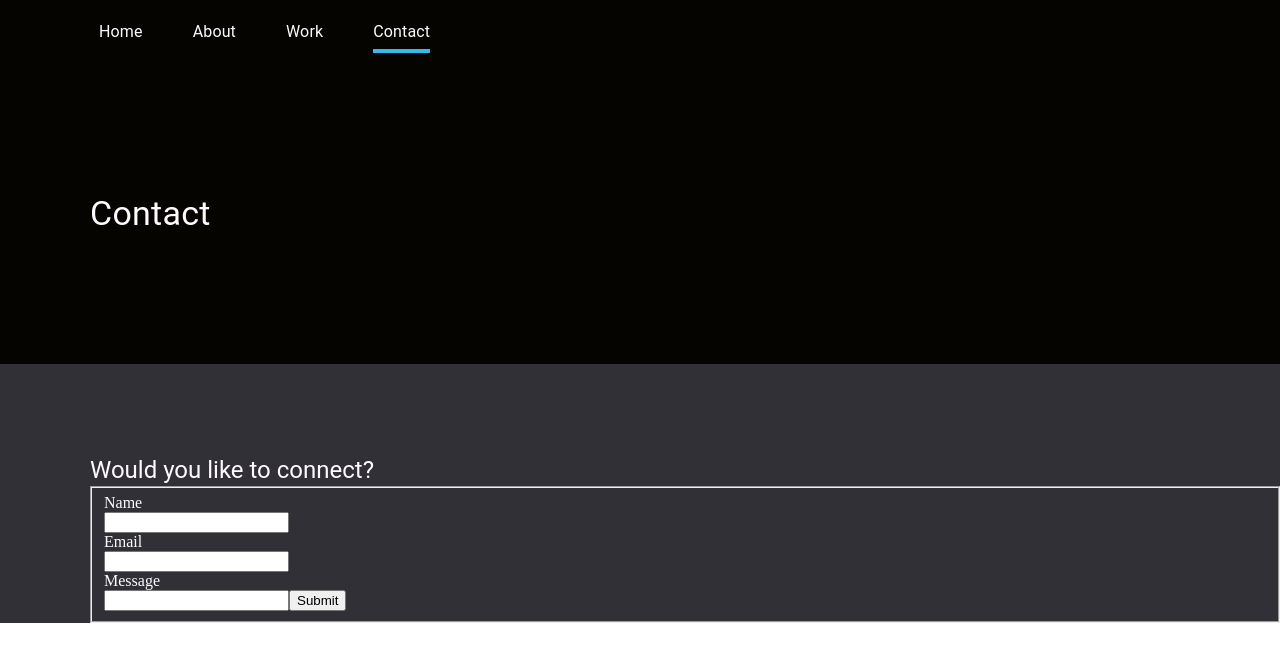
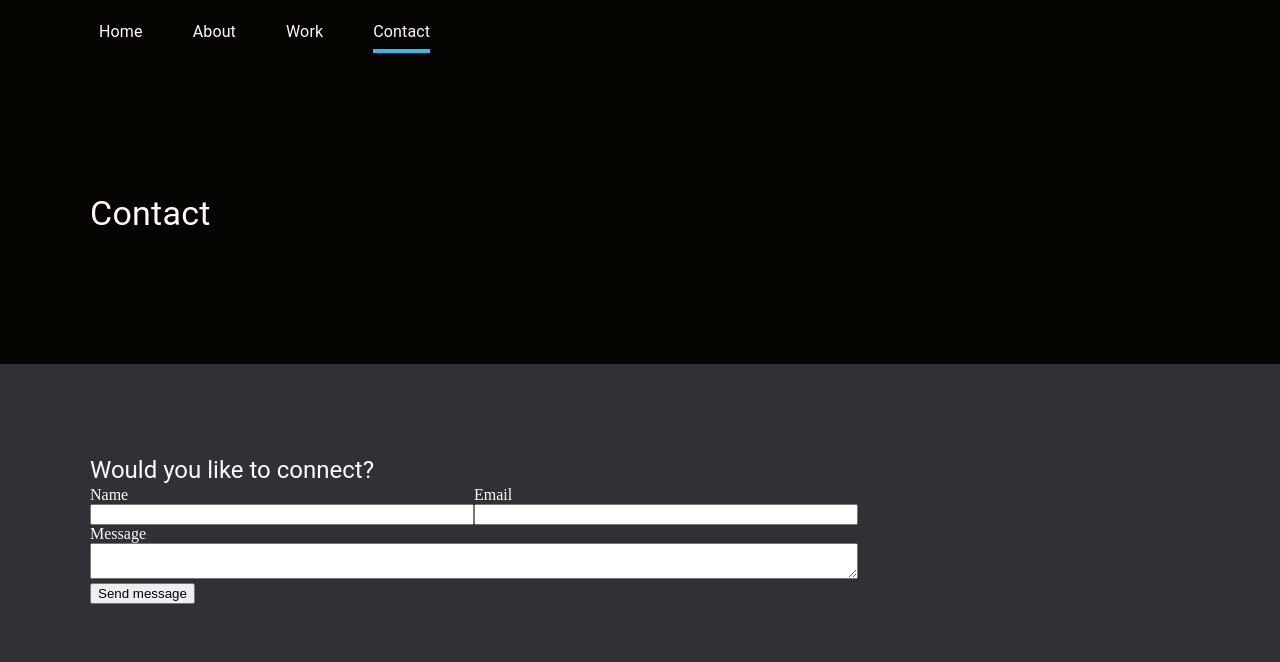
Before and after one commit to Alicino88/portfolio-website, a React (Create React App) app: page /Contact in a window 1280 px wide. Shown: the top 662 px of the page. Built offline with nearby package versions, Linux system fonts and the light colour scheme.

Commit message:
Updates to contact form

```diff
--- a/src/Contact.js
+++ b/src/Contact.js
@@ -1,31 +1,40 @@
-import { Typography } from "@material-ui/core";
+import { TextareaAutosize, Typography } from "@material-ui/core";
 import { makeStyles } from "@material-ui/core/styles";
+
 import Header from "./Header.js";
-import React, { useState } from "react";
 
 const useStyles = makeStyles({
   background: {
     background: "#303036",
     color: "#FFFAFF",
     padding: "90px 0px 0px 90px",
+    height: "100vh",
+  },
+
+  formStyle: {
+    width: "60vw",
+  },
+
+  nameAndEmailContainer: {
+    width: "50%",
+    float: "left",
+  },
+
+  nameAndEmailWidth: {
+    width: "100%",
+  },
+
+  labelStyle: {
+    display: "block",
+  },
+
+  textAreaWidth: {
+    width: "100%",
   },
 });
 
-const Contact = () => {
+const Contact = (Name) => {
   const classes = useStyles();
-  const [submitting, setSubmitting] = useState(false);
-
-  //To prevent the page from being completely reloaded after pressing the submit button I use preventDefault method
-  //user clicks on submit button, setSubmitting runs and sets submitting to true, the message is then displayed.
-  //To achieve this behaviour I use useState hook which creates reactive variable.
-  const handleSubmit = (event) => {
-    event.preventDefault();
-    setSubmitting(true);
-
-    setTimeout(() => {
-      setSubmitting(false);
-    }, 3000);
-  };
   return (
     <div>
       <Header title={"Contact"} />
@@ -33,24 +42,51 @@ const Contact = () => {
         <Typography variant="h5" component="h2">
           Would you like to connect?
         </Typography>
-        {/*when submitting is true the message is displayed*/}
-        {submitting && <div>Submtting Form...</div>}
-        <form onSubmit={handleSubmit}>
-          <fieldset>
-            <label>
-              <p>Name</p>
-              <input name="name" />
+
+        <form className={classes.formStyle}>
+          {/*for attribute on the label and id attribute on input must be the same to bind them together
+            name attribute on the input field is necessary for the information to be sent*/}
+
+          <div className={classes.nameAndEmailContainer}>
+            <label className={classes.labelStyle} for="name">
+              Name
             </label>
-            <label>
-              <p>Email</p>
-              <input type="email" />
+            <input
+              className={classes.nameAndEmailWidth}
+              type="text"
+              id="name"
+              name="name"
+            ></input>
+          </div>
+          <div className={classes.nameAndEmailContainer}>
+            <label className={classes.labelStyle} for="email">
+              Email
             </label>
-            <label>
-              <p>Message</p>
-              <input type="type=" text />
+            <input
+              className={classes.nameAndEmailWidth}
+              type="email"
+              id="email"
+              name="email"
+            ></input>
+          </div>
+
+          <div>
+            <label className={classes.labelStyle} for="message">
+              Message
             </label>
-            <button type="submit">Submit</button>
-          </fieldset>
+
+            <textarea
+              className={classes.textAreaWidth}
+              type="text"
+              id="message"
+              name="message"
+            ></textarea>
+          </div>
+          <div>
+            <button type="submit" form="form1" value="Submit">
+              Send message
+            </button>
+          </div>
         </form>
       </div>
     </div>
--- a/src/SingleProject.js
+++ b/src/SingleProject.js
@@ -8,7 +8,7 @@ const useStyles = makeStyles({
     position: "relative",
     "&::before": {
       content: "''",
-      background: "hsla(201, 48%, 77%, 1)",
+      background: "hsla(196, 31%, 14%, 1)",
       opacity: "0.7",
       position: "absolute",
       width: "100%",
@@ -25,7 +25,7 @@ const useStyles = makeStyles({
     position: "relative",
     "&::before": {
       content: "''",
-      background: "hsla(240, 4%, 17%, 1)",
+      background: "hsla(196, 31%, 14%, 1)",
       opacity: "0.7",
       position: "absolute",
       width: "100%",
--- a/src/Work.js
+++ b/src/Work.js
@@ -42,7 +42,6 @@ const Work = () => {
         picture={Lando}
         whiteBackground
         greyText
-        pictureBlue
         pictureLink={"https://codepen.io/Alicinetto/full/VweyBgv"}
         text="I love coding landing pages, it's fun and allows you to think also
       from a digital marketing perspective: how to grasp the attention of the reader? How to
```
